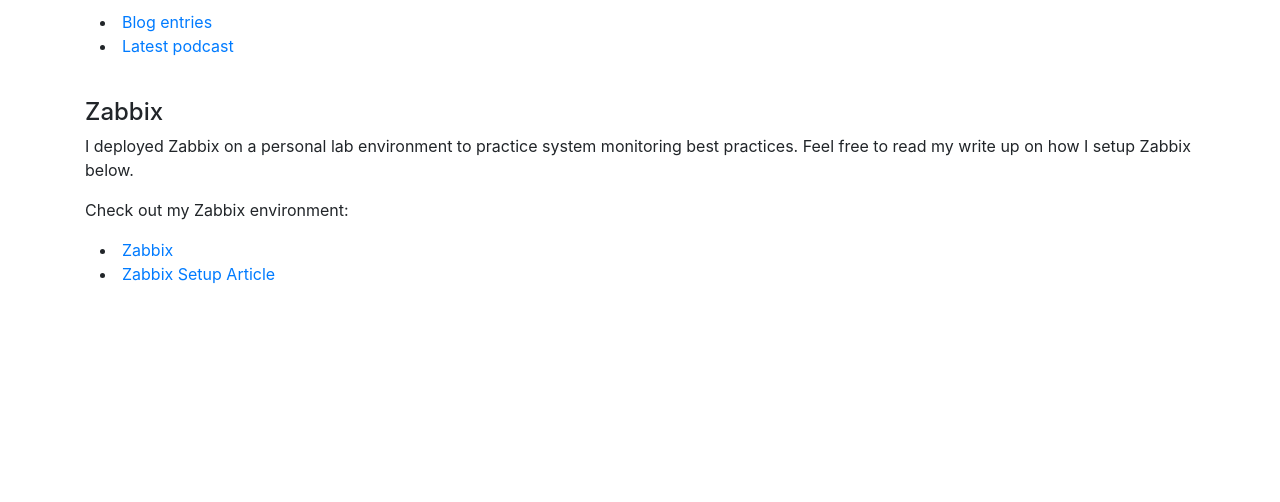
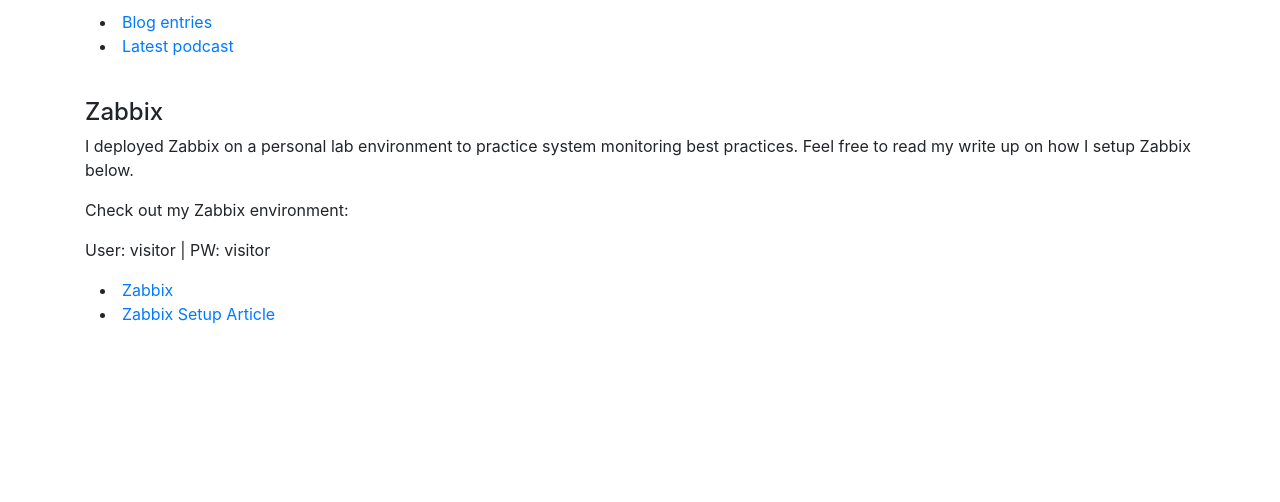
Before and after one commit to pafable/portfolio, a Node server app: page /projects in a window 1280 px wide. Shown: the part 592-1094 px from the top of the page. Run offline with Node 20, Linux system fonts and the light colour scheme; some libraries are stand-ins or nearby versions.

Commit message:
add creds for zabbix ui access

```diff
--- a/views/projects.ejs
+++ b/views/projects.ejs
@@ -43,6 +43,7 @@
     </p>
         <div class="project1">
         <p>Check out my Zabbix environment:
+            <p>User: visitor   |   PW: visitor</p>
            <div class="container">
                <li><a href="https://65.96.37.235/zabbix">Zabbix</a></li>
                <li><a href="https://therollbak.com/zabbix-monitoring-part-1/">Zabbix Setup Article</a></li>
```
